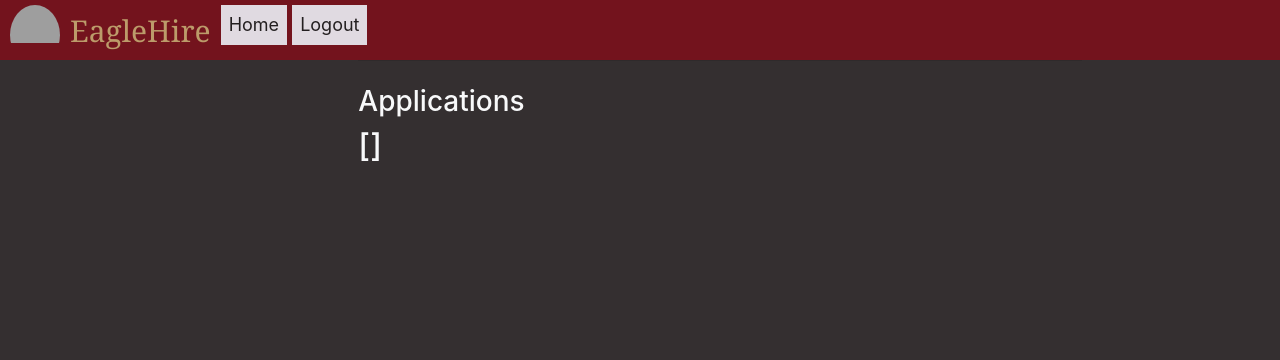
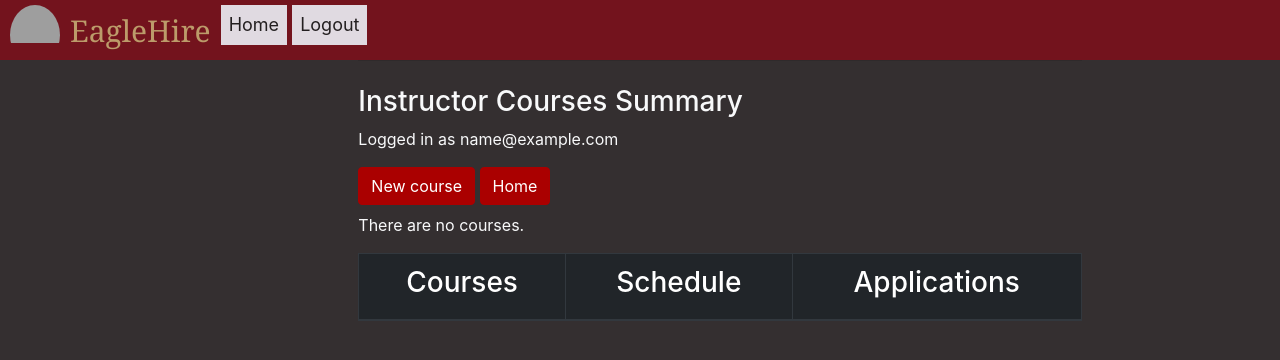
Before and after one commit to CSCI3356Spring2023/TeamFriday-, a Django app: page /instructor_summary/ in a window 1280 px wide. Shown: the top 360 px of the page. Run offline with Django 4.2, Linux system fonts and the light colour scheme; the visitor is signed in with stand-in values (Sample User, id 1); data that the repository does not hold is empty; some libraries are stand-ins or nearby versions; grey boxes are pictures that could not be loaded.

Commit message:
instructor html update

```diff
--- a/oursite/main/templates/main/Instructor_Summary.html
+++ b/oursite/main/templates/main/Instructor_Summary.html
@@ -16,16 +16,46 @@
 
 
 {%block content%}
-<h3>Applications</h3>
+<h3>Instructor Courses Summary</h3>
 {% if user.is_authenticated%}
-    <h2>{{applications}}</h2>
-    {% for course in courses%}
-        <h2>{{course.course_code}}</h2>
-        {%if course.user == user%}
-            <h2>{{course.course_code}}</h2>
-            <p>{{course.applications.all}}</p>
-        {%endif%}
-    {%endfor%}
+    <p>Logged in as {{user}}</p>
+    <a href="/create/course" class="btn btn-success">New course</a>
+    <a href="/home/" class="btn btn-success">Home</a>
+    <h2>{{course.course_code}}</h2>
+    <div class="table-responsive-md">
+        <table class="table table-dark table-striped table-bordered table-hover">
+            <thead>
+              <tr>
+                <th scope="col"><h3>Courses</h3></th>
+                <th scope="col"><h3>Schedule</h3></th>
+                <th scope="col"><h3>Applications</h3></th>
+              </tr>
+            </thead>
+
+          {% if courses %}
+                  <tr>
+                  {% for course in courses%}
+                      {%if course.user == user%}
+                        <p>{{course.course_code}}</p>
+                        <!-- <td><h4>{{course.course_code}}</h4>
+                            <p>{{course.desc}}</p>
+                        </td>
+                        <td>{{course.positions}}</td>
+                        <td>
+                            <p>{{course.days}}:</p>
+                            <p>{{course.start_time}} - {{course.end_time}}</p>
+                        </td> -->
+                      {% else %}
+                        <p>There are no courses.</p>
+                      {%endif%}
+                  </tr>
+                  {% endfor %}
+              </tbody>
+          {% else %}
+            <p>There are no courses.</p>
+          {% endif %}
+            </table>
+    </div>
 {%else%}
     <h2>You do not have access to this page</h2>
 {% endif %}
```
